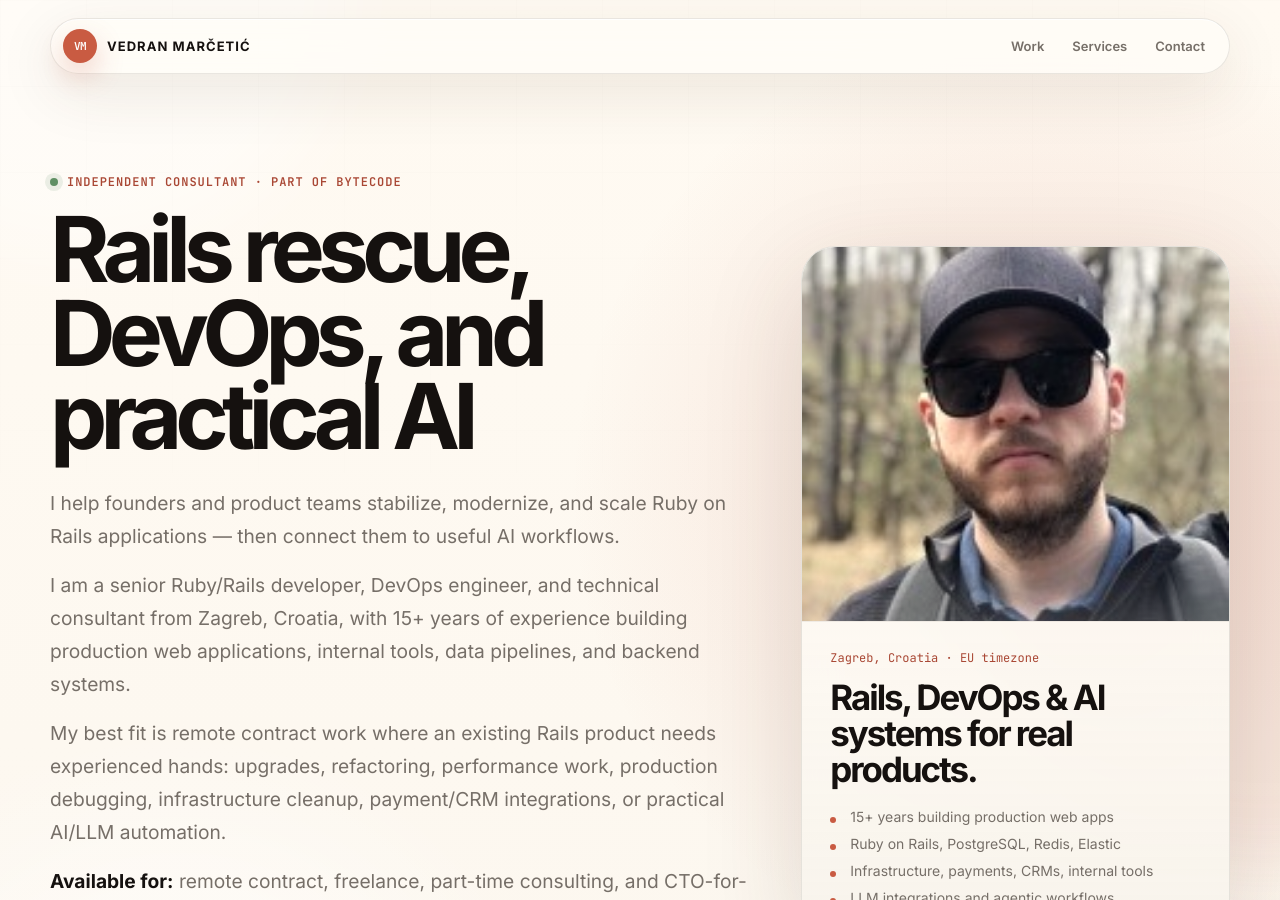
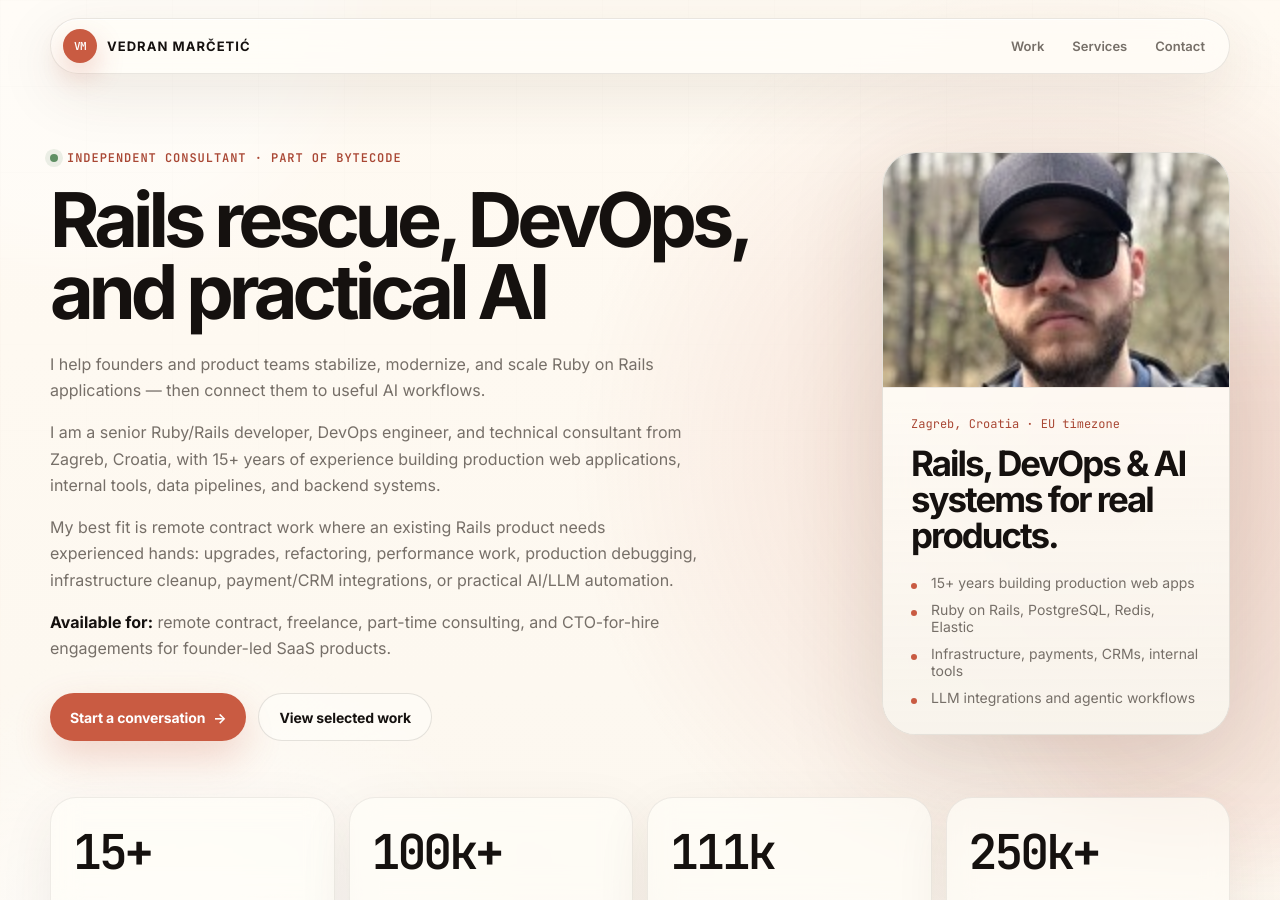
Before and after one commit to vmarcetic/vmarcetic.github.io, a Jekyll site: the page built from index.md, in a window 1280 px wide and 900 px high. Built offline with Jekyll 4.4.1, drawn with Linux system fonts in a browser that asks for light colours; some of the changed text lies outside the part shown.

Commit message:
Tighten portfolio layout

```diff
--- a/_layouts/default.html
+++ b/_layouts/default.html
@@ -81,8 +81,18 @@
         </div>
       </section>
 
+      <section id="services" class="section-pad services-section">
+        <div class="section-heading compact centered">
+          <p class="eyebrow">How I Can Help</p>
+          <h2>Senior help for Rails stability, speed, and AI leverage.</h2>
+        </div>
+        <div class="services-panel rich-text">
+          {{ site.more_content | strip | markdownify }}
+        </div>
+      </section>
+
       {% if site.data.projects.size > 0 %}
-      <section id="work" class="section-pad">
+      <section id="work" class="section-pad work-section">
         <div class="section-heading">
           <p class="eyebrow">Selected Work</p>
           <h2>Production systems, rescue work, and practical AI automation.</h2>
@@ -119,16 +129,6 @@
         </div>
       </section>
       {% endif %}
-
-      <section id="services" class="section-pad services-section">
-        <div class="section-heading compact">
-          <p class="eyebrow">How I Can Help</p>
-          <h2>Senior help when a Rails product needs stability, speed, or AI leverage.</h2>
-        </div>
-        <div class="services-panel rich-text">
-          {{ site.more_content | strip | markdownify }}
-        </div>
-      </section>
     </main>
 
     <footer class="footer">
--- a/assets/main.scss
+++ b/assets/main.scss
@@ -184,10 +184,12 @@
 
 .hero {
   display: grid;
-  grid-template-columns: minmax(0, 1.02fr) minmax(340px, 0.62fr);
-  gap: 46px;
+  grid-template-columns: minmax(0, 1.05fr) minmax(300px, 0.46fr);
+  gap: 38px;
   align-items: center;
-  min-height: calc(100vh - 92px);
+  min-height: auto;
+  padding-top: 72px;
+  padding-bottom: 56px;
 }
 
 .eyebrow {
@@ -212,21 +214,21 @@
 }
 
 .hero h1 {
-  max-width: 840px;
+  max-width: 760px;
   margin: 0;
   color: var(--text);
-  font-size: clamp(3.45rem, 7.1vw, 6.65rem);
-  line-height: 0.92;
-  letter-spacing: -0.075em;
-  font-weight: 780;
+  font-size: clamp(2.85rem, 5.9vw, 5.25rem);
+  line-height: 0.96;
+  letter-spacing: -0.066em;
+  font-weight: 760;
 }
 
 .hero-text {
-  max-width: 740px;
-  margin-top: 28px;
+  max-width: 650px;
+  margin-top: 22px;
   color: var(--muted);
-  font-size: clamp(1.04rem, 1.55vw, 1.2rem);
-  line-height: 1.72;
+  font-size: clamp(0.98rem, 1.25vw, 1.08rem);
+  line-height: 1.64;
 }
 
 .hero-text p {
@@ -305,8 +307,9 @@
 
 .profile-image {
   width: 100%;
-  aspect-ratio: 1 / 0.88;
+  aspect-ratio: 1 / 0.68;
   object-fit: cover;
+  object-position: center 28%;
   border-bottom: 1px solid var(--line-soft);
   filter: saturate(0.9) contrast(1.02) sepia(0.08);
 }
@@ -404,13 +407,23 @@
   display: block;
 }
 
+.section-heading.centered {
+  margin-right: auto;
+  margin-left: auto;
+  text-align: center;
+}
+
+.section-heading.centered .eyebrow {
+  justify-content: center;
+}
+
 .section-heading h2 {
   margin: 0;
   color: var(--text);
-  font-size: clamp(2.1rem, 5vw, 4.45rem);
-  line-height: 0.98;
-  letter-spacing: -0.068em;
-  font-weight: 760;
+  font-size: clamp(1.9rem, 4.2vw, 3.7rem);
+  line-height: 1.02;
+  letter-spacing: -0.058em;
+  font-weight: 740;
 }
 
 .project-grid {
@@ -527,12 +540,17 @@
 }
 
 .services-section {
-  padding-top: 52px;
+  padding-top: 36px;
+  padding-bottom: 76px;
+}
+
+.work-section {
+  padding-top: 68px;
 }
 
 .services-panel {
   max-width: 930px;
-  margin-top: 24px;
+  margin: 24px auto 0;
   padding: 32px;
   border: 1px solid var(--line);
   border-radius: 30px;
@@ -593,7 +611,8 @@
 
   .hero {
     min-height: auto;
-    padding-top: 72px;
+    padding-top: 64px;
+    padding-bottom: 44px;
   }
 
   .metrics {
@@ -646,11 +665,17 @@
   }
 
   .section-pad {
-    padding: 62px 0;
+    padding: 54px 0;
+  }
+
+  .hero {
+    padding-top: 48px;
+    padding-bottom: 36px;
   }
 
   .hero h1 {
-    font-size: clamp(2.8rem, 17vw, 4.7rem);
+    font-size: clamp(2.35rem, 13.5vw, 3.7rem);
+    letter-spacing: -0.058em;
   }
 
   .hero-actions,
```
